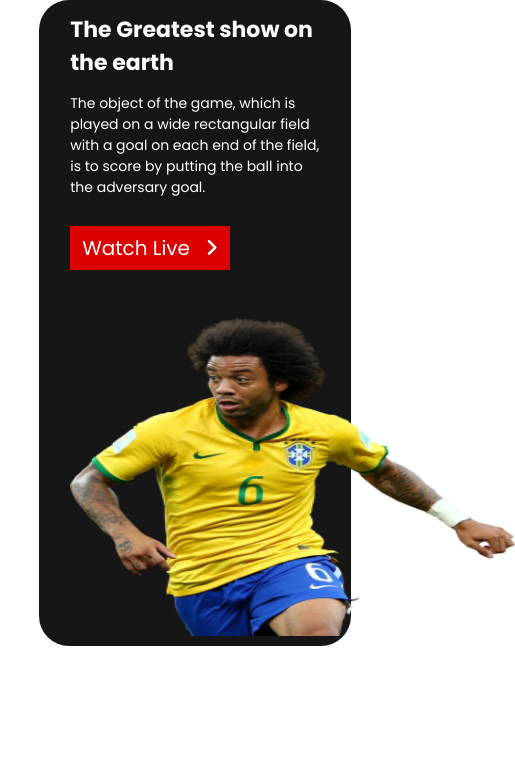
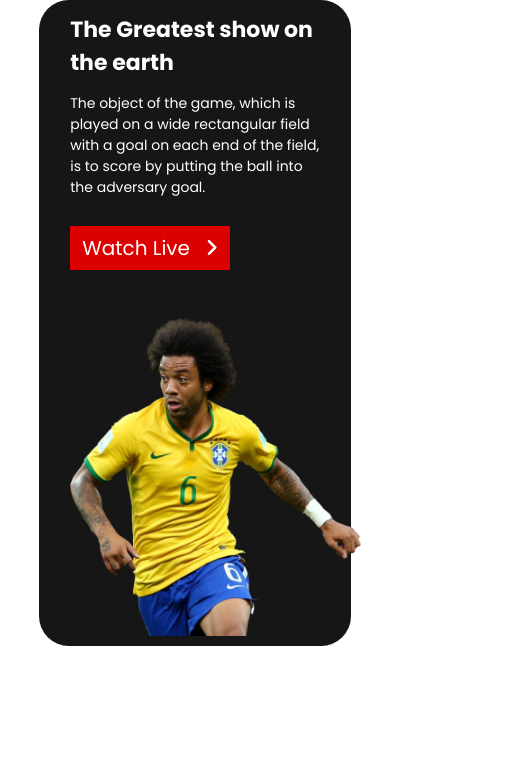
Before and after one commit to abzahid/world-cup, a plain HTML site: page index.html in a window 390 px wide. In both pictures the pointer is over the picture 186 px from the left and 476 px from the top of the page. Shown: the top 773 px of the page, 515 px wide, since content can reach past the window. Drawn offline with Linux system fonts and the light colour scheme.

Commit message:
Assignment Finally Done

```diff
--- a/styles/style.css
+++ b/styles/style.css
@@ -243,6 +243,11 @@ hr {
         margin-top: 135px;
 
     }
+    .banner-image img:hover {
+        width: 300px;
+
+    }
+
     .second-section,.left-side {
         margin-bottom: 20px;
         background-color: white;
```
